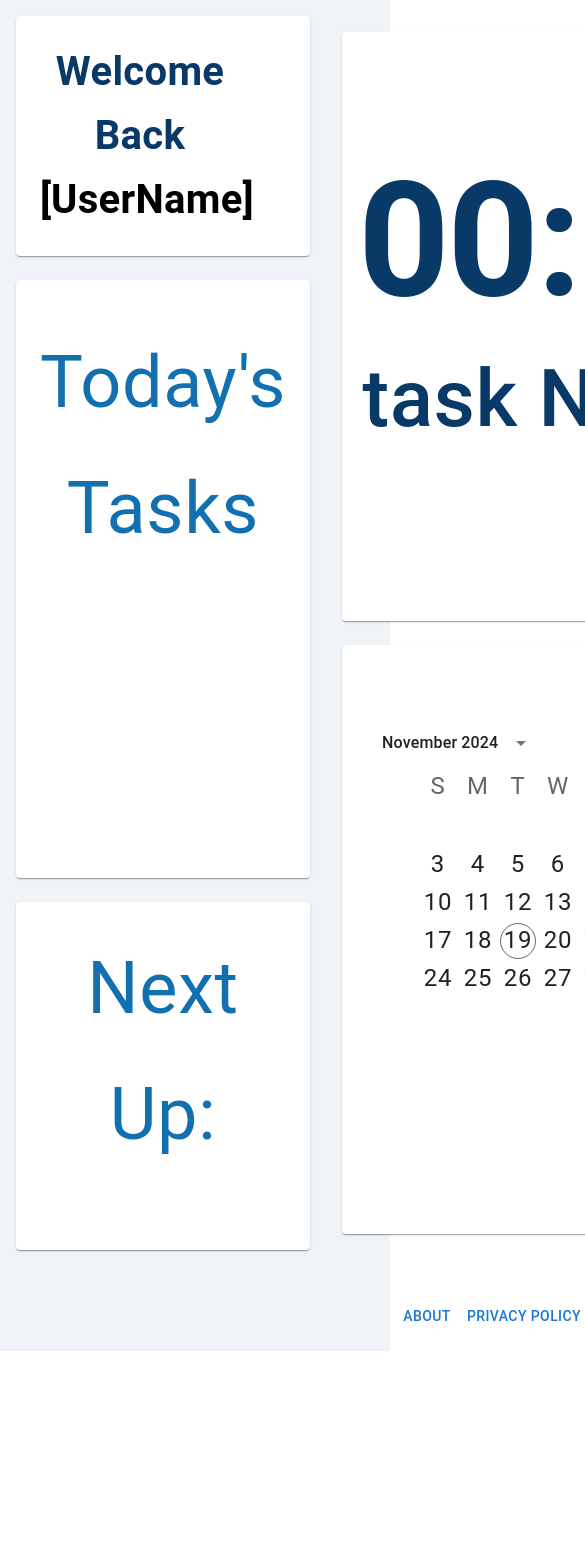
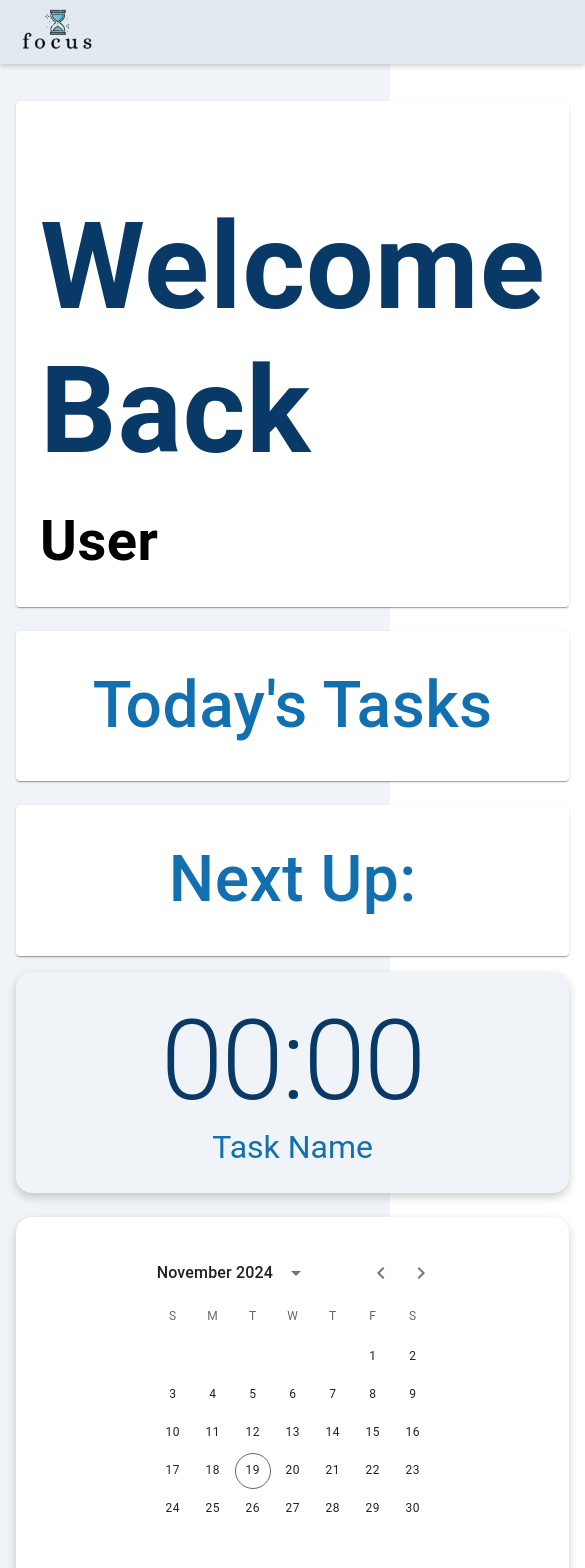
Before and after one commit to priscaolose/Group7_Capstone, a React (Create React App) app in the folder focus-app/: page / in a window 390 px wide. Shown: the top 1568 px of the page, 585 px wide, since content can reach past the window. Before the commit the page ends 1351 px from the top, so only its background shows below. Built offline with nearby package versions, Linux system fonts and the light colour scheme.

Commit message:
added responsiveness to site

```diff
--- a/focus-app/src/components/Dashboard.js
+++ b/focus-app/src/components/Dashboard.js
@@ -1,91 +1,226 @@
-import React from 'react';
-import { Box, Typography, Paper, Button, LinearProgress } from '@mui/material';
-import Calendar from 'react-calendar';
-import 'react-calendar/dist/Calendar.css';
+import React, { useState } from 'react';
+import {
+  Box,
+  Typography,
+  Paper,
+  Button,
+  AppBar,
+  Toolbar,
+  useMediaQuery,
+} from '@mui/material';
 import { LocalizationProvider } from '@mui/x-date-pickers/LocalizationProvider';
 import { AdapterDayjs } from '@mui/x-date-pickers/AdapterDayjs';
 import { DateCalendar } from '@mui/x-date-pickers/DateCalendar';
-
-
+//import { useNavigate } from 'react-router-dom'; // For navigation
+import logo from './logo.png';
 
 function Dashboard() {
+  const UserName = 'User';
+  const isSmallScreen = useMediaQuery('(max-width: 900px)');
+  const [notes, setNotes] = useState('');
+  //const navigate = useNavigate(); // Hook for navigation
+
   return (
-        <Box sx={{ display: 'grid', gridTemplateColumns: '1fr 2fr 1fr', gap: 2, p: 2, backgroundColor: '#f0f4f8', minHeight: '100vh'}}>
+    <Box
+      sx={{
+        display: 'grid',
+        gridTemplateRows: 'auto 1fr auto',
+        gap: 2,
+        backgroundColor: '#f0f4f8',
+        minHeight: '100vh',
+      }}
+    >
+      {/* Header */}
+      <AppBar
+        position="static"
+        sx={{
+          backgroundColor: '#e2e9f1',
+          boxShadow: '0 2px 5px rgba(0, 0, 0, 0.2)',
+          marginBottom: '5px',
+        }}
+      >
+        <Toolbar sx={{ justifyContent: 'left' }}>
+          <Box>
+            <img
+              src={logo}
+              alt="Logo"
+              style={{
+                height: '60px',
+                maxHeight: '100%',
+                objectFit: 'contain',
+              }}
+            />
+          </Box>
+        </Toolbar>
+      </AppBar>
 
-     {/* Left Column with Two Items */}
-     <Box sx={{ display: 'grid', gridTemplateRows: '1fr', gap: 3 }}>
+      {/* Main Content */}
+      <Box
+        sx={{
+          display: 'grid',
+          gridTemplateColumns: { xs: '1fr', md: '1fr 2fr 1fr' },
+          gap: 2,
+          p: 2,
+        }}
+      >
+        {/* Left Column */}
+        <Box sx={{ display: 'grid', gap: 3 }}>
           <Paper sx={{ p: 3 }}>
-          <Typography variant="h6" sx={{ fontSize: '2.5rem', color: '#093966', width: '200px',fontWeight: 'bold'}}>Welcome Back </Typography>
-          <Typography variant="h6" sx={{ fontSize: '2.5rem', color: '#000000', width: '200px',fontWeight: 'bold', }}>[UserName]</Typography>
+            <Typography
+              variant="h6"
+              sx={{
+                fontSize: { xs: '7.5rem', md: '6.5rem' },
+                color: '#093966',
+                fontWeight: 'bold',
+                lineHeight: '1.2',
+                textAlign: 'left',
+                paddingTop: '70px',
+              }}
+            >
+              Welcome{'\n'}Back
+            </Typography>
+            <Typography
+              variant="body1"
+              sx={{
+                fontSize: { xs: '3.5rem', md: '4.5rem' },
+                color: '#000',
+                fontWeight: 'bold',
+                mt: 2,
+                textAlign: 'left',
+              }}
+            >
+              {UserName}
+            </Typography>
           </Paper>
-
-        <Paper sx={{ p: 3, height: '550px'}}>
-        <Typography variant="subtitle1" sx={{ fontSize: '4.5rem', color: '#1270B0'}} mt={2}>Today's Tasks</Typography>
-
+          <Paper sx={{ p: 3 }}>
+            <Typography
+              variant="h6"
+              sx={{ fontSize: '4rem', color: '#1270B0' }}
+            >
+              Today's Tasks
+            </Typography>
           </Paper>
-
-        <Paper sx={{ p: 3, height: '300px'}}>
-          <Typography variant="subtitle1" sx={{ fontSize: '4.5rem', color: '#1270B0'}}>Next Up:</Typography>
-          {/* Additional content can go here */}
+          <Paper sx={{ p: 3 }}>
+            <Typography
+              variant="h6"
+              sx={{ fontSize: '4rem', color: '#1270B0' }}
+            >
+              Next Up:
+            </Typography>
           </Paper>
         </Box>
 
-
-         {/* Center Section: Timer and Calendar */}
-         <Box sx={{ p: 2, display: 'grid', gridTemplateRows: '1fr 1fr', gap: 3, textAlign: 'center' }}>
+        {/* Center Section */}
+        <Box sx={{ display: 'grid', gap: 3 }}>
           {/* Timer */}
-                <Paper sx={{ p: 2 }}>
-                    <Typography variant="h1" sx={{ fontSize: '10rem', fontWeight: 'bold', color: '#093966', paddingTop: '100px'}}>00:00</Typography>
-                    <Typography variant="h6" sx={{ fontSize: '5rem', color: '#093966', width: "100%"}}>task Name</Typography>
+          <Paper
+            sx={{
+              p: 3,
+              textAlign: 'center',
+              display: 'flex',
+              flexDirection: 'column',
+              alignItems: 'center',
+              justifyContent: 'center',
+              boxShadow: '0 4px 10px rgba(0, 0, 0, 0.2)',
+              borderRadius: '16px',
+              backgroundColor: '#f0f4f8',
+              cursor: 'pointer',
+            }}
+            //onClick={() => navigate('/timer')} // Navigate to Timer.js
+          >
+            <Typography
+              variant="h1"
+              sx={{
+                fontSize: { xs: '7rem', sm: '10rem', md: '12rem' },
+                fontWeight: '300',
+                color: '#093966',
+              }}
+            >
+              00:00
+            </Typography>
+            <Typography
+              variant="h5"
+              sx={{
+                fontSize: { xs: '2rem', sm: '4rem', md: '6rem' },
+                color: '#1270B0',
+              }}
+            >
+              Task Name
+            </Typography>
           </Paper>
 
           {/* Calendar */}
-                <Paper sx={{ p: 2 }}>
+          <Paper
+            sx={{
+              p: 3,
+              boxShadow: '0 4px 10px rgba(0, 0, 0, 0.2)',
+              borderRadius: '16px',
+              cursor: 'pointer',
+            }}
+            //onClick={() => navigate('/calendar')} // Navigate to Calendar
+          >
             <LocalizationProvider dateAdapter={AdapterDayjs}>
-            <Box
-                sx={{
-                    paddingTop: '50px',
-                    width: '100%',
-                    //maxWidth: '600px', // Adjust for desired width
-                    mx: 'auto', // Center horizontally
-                }}
-            >
-                <DateCalendar
-                    sx={{
-                        width: '100%',
-                        color: '#00000',
-                        fontSize: '20px',
-                        '.MuiPickersDay-root': { fontSize: '1.5rem'}, // Increase day size
-                        '.MuiTypography-root': { fontSize: '1.5rem' }, // Adjust header font size
-                    }}
-                />
-            </Box>
+              <DateCalendar />
             </LocalizationProvider>
           </Paper>
         </Box>
 
-  {/* Right Sidebar */}
-
-  <Box sx={{ display: 'grid', gridTemplateRows: '1fr', gap: 3 }}>
-        <Paper sx={{  height: 'auto' }}>
-        <Typography variant="h2" sx={{ color: '#1270B0', fontSize: '2.5rem' }}>reminder: </Typography>
+        {/* Right Column */}
+        <Box sx={{ display: 'grid', gap: 3 }}>
+          <Paper sx={{ p: 3 }}>
+            <Typography
+              variant="h6"
+              sx={{ fontSize: { xs: '1.5rem', sm: '2rem' }, color: '#1270B0' }}
+            >
+              Reminder:
+            </Typography>
           </Paper>
-
-        <Paper sx={{ height: '950px'}}>
-        <Typography variant="subtitle1" sx={{ fontSize: '3.5rem', color: '#1270B0'}} mt={2}>Notes</Typography>
-
+          <Paper sx={{ p: 3 }}>
+            <Typography
+              variant="h6"
+              sx={{ fontSize: { xs: '1.5rem', sm: '2rem' }, color: '#1270B0' }}
+            >
+              Notes
+            </Typography>
+            <textarea
+              value={notes}
+              onChange={(e) => setNotes(e.target.value)}
+              style={{
+                width: '100%',
+                height: '200px',
+                fontSize: '1rem',
+                marginTop: '1rem',
+                padding: '0.5rem',
+                border: '1px solid #ccc',
+                borderRadius: '8px',
+              }}
+              placeholder="Write your notes here..."
+            />
           </Paper>
-
+        </Box>
       </Box>
 
+      {/* Footer */}
+      <Box
+        sx={{
+          textAlign: 'center',
+          p: 2,
+          backgroundColor: '#093966',
+          color: '#fff',
+          display: 'flex',
+          justifyContent: 'center',
+          gap: 3,
+        }}
+      >
+        <Button href="/about" sx={{ color: '#fff' }}>
+          Focus
+        </Button>
+        <Button href="/privacy" sx={{ color: '#fff' }}>
 
-      {/* Footer */}
-      <Box sx={{ gridColumn: 'span 3', textAlign: 'center', mt: 4 }}>
-        <Button href="/about">About</Button>
-        <Button href="/privacy">Privacy Policy</Button>
+        </Button>
       </Box>
     </Box>
   );
 }
 
-export default Dashboard
+export default Dashboard;
```
Also changed, not shown: focus-app/src/components/logo.png (added). Lines whose indentation alone changed are shown as unchanged.
